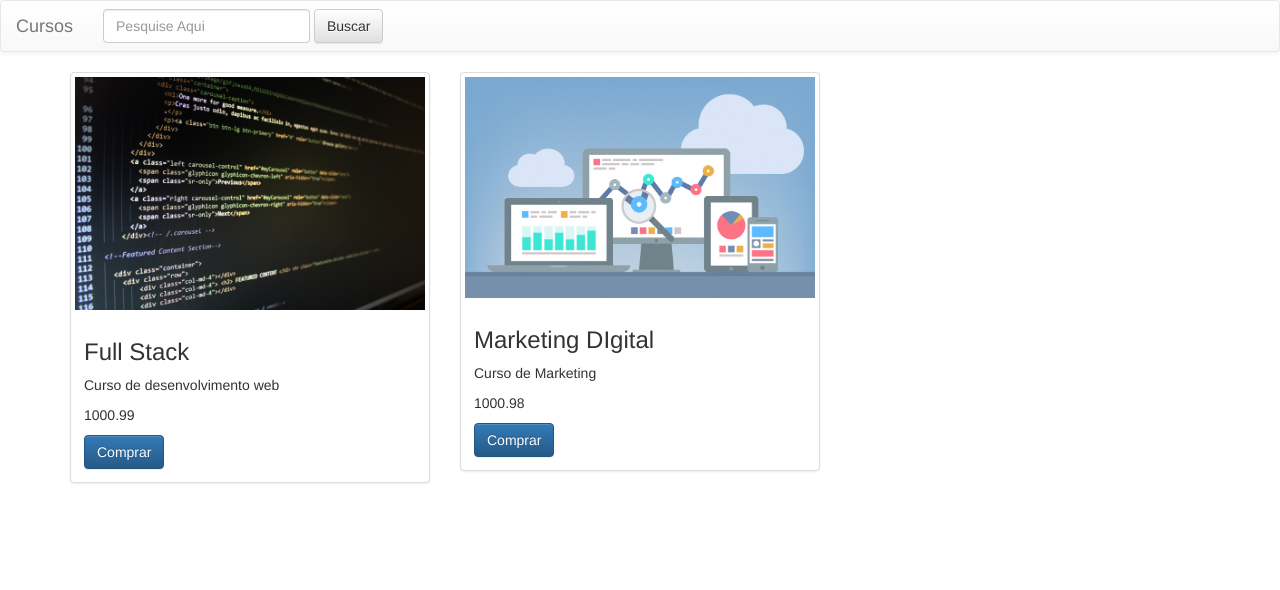
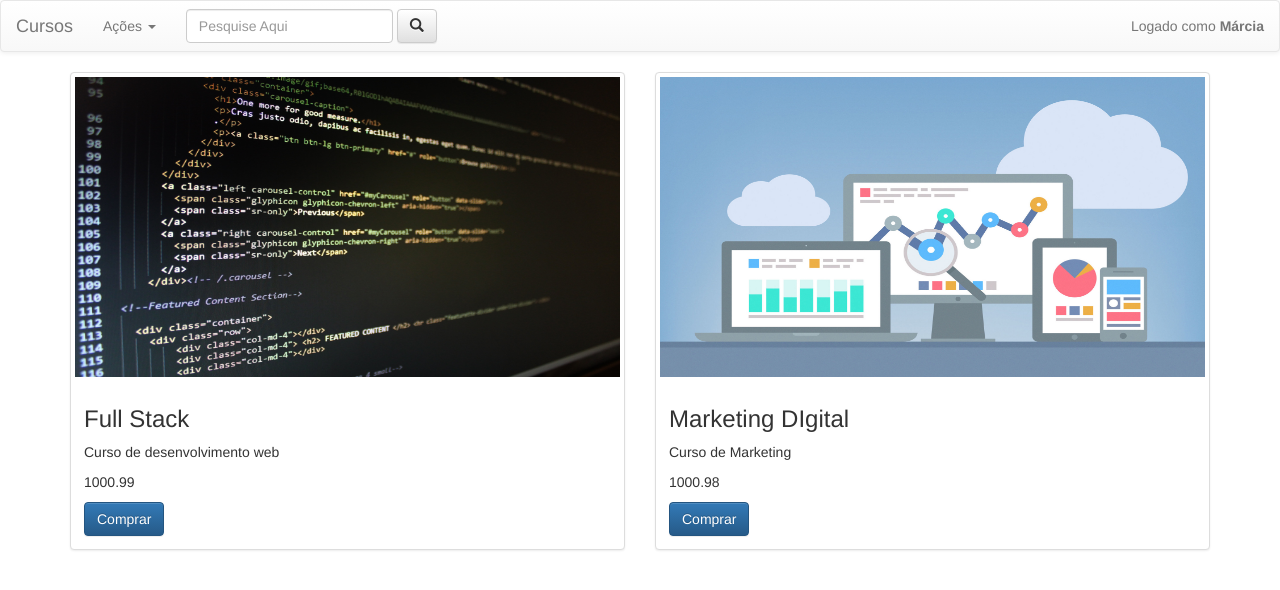
Before and after one commit to MarciaTzannis/Projeto-Cursos, a PHP site: page / in a window 1280 px wide. Shown: the top 590 px of the page. Run offline with PHP 8.4, Linux system fonts and the light colour scheme.

Commit message:
Adicionado funcionalidade de admin no menu

```diff
--- a/assets/css/style.css
+++ b/assets/css/style.css
@@ -0,0 +1,5 @@
+.thumbnail a>img,
+.thumbnail>img {
+    height: 300px;
+    width: 600px;
+}
--- a/index.php
+++ b/index.php
@@ -8,6 +8,13 @@
     $descricaoCurso2 = "Curso de Marketing";
     $valorCurso2 = 1000.98;
     $imagemCurso2 = "marketing.jpg";
+
+    $usuario = [
+        "Nome" => "Márcia",
+        "Email" => "marciatzannis@gmail.com",
+        "Senha" => "123456",
+        "NivelAcesso" => mt_rand(0, 1)
+    ];
 ?>
 
 <!DOCTYPE html>
@@ -19,7 +26,7 @@
     <title>Document</title>
     <link rel="stylesheet" href="https://maxcdn.bootstrapcdn.com/bootstrap/3.3.7/css/bootstrap.min.css" integrity="sha384-BVYiiSIFeK1dGmJRAkycuHAHRg32OmUcww7on3RYdg4Va+PmSTsz/K68vbdEjh4u" crossorigin="anonymous">
     <link rel="stylesheet" href="https://maxcdn.bootstrapcdn.com/bootstrap/3.3.7/css/bootstrap-theme.min.css" integrity="sha384-rHyoN1iRsVXV4nD0JutlnGaslCJuC7uwjduW9SVrLvRYooPp2bWYgmgJQIXwl/Sp" crossorigin="anonymous">
-     <script src="https://maxcdn.bootstrapcdn.com/bootstrap/3.3.7/js/bootstrap.min.js" integrity="sha384-Tc5IQib027qvyjSMfHjOMaLkfuWVxZxUPnCJA7l2mCWNIpG9mGCD8wGNIcPD7Txa" crossorigin="anonymous"></script>
+    <link rel="stylesheet" href="assets/css/style.css">
 </head>
 <body>
     <nav class="navbar navbar-default">
@@ -29,18 +36,39 @@
            <span>Cursos</span>
         </a>
         </div>
-        <form class="navbar-form navbar-left" role="search">
-        <div class="form-group">
-            <input type="text" class="form-control" placeholder="Pesquise Aqui">
+
+        <div class="collapse navbar-collapse" id="bs-example-navbar-collapse-1">
+            <?php if ($usuario["NivelAcesso"] == 1) : ?>
+                    <ul class="nav navbar-nav">
+                        <li class="dropdown">
+                        <a href="#" class="dropdown-toggle" data-toggle="dropdown" role="button" aria-haspopup="true" aria-expanded="false">Ações <span class="caret"></span></a>
+                        <ul class="dropdown-menu">
+                            <li><a href="#">Adicionar Produto</a></li>
+                            <li><a href="#">Editar Produto</a></li>
+                        </ul>
+                        </li>
+                    </ul>
+            <?php endif; ?>
+
+            <form class="navbar-form navbar-left" role="search">
+            <div class="form-group">
+                <input type="text" class="form-control" placeholder="Pesquise Aqui">
+            </div>
+            <button type="submit" class="btn btn-default"><span class="glyphicon glyphicon-search" aria-hidden="true"></span></button>
+            </form>
+            <p class="navbar-text navbar-right">
+                Logado como
+                <strong>
+                    <a href="#" class="navbar-link"><?php echo $usuario["Nome"]; ?></a>
+                </strong>
+            </p>
         </div>
-        <button type="submit" class="btn btn-default">Buscar</button>
-        </form>
     </div>
     </nav>
 
     <div class="container">
         <div class="row">
-            <div class="col-sm-6 col-md-4">
+            <div class="col-sm-6 col-md-6">
                 <div class="thumbnail">
                 <img src="<?php echo "assets/img/$imagemCurso1"; ?>" alt="<?php echo "Foto curso $nomeCurso1"; ?>">
                 <div class="caption">
@@ -51,7 +79,7 @@
                 </div>
                 </div>
             </div>
-            <div class="col-sm-6 col-md-4">
+            <div class="col-sm-6 col-md-6">
                 <div class="thumbnail">
                 <img src="<?php echo "assets/img/$imagemCurso2"; ?>" alt="<?php echo "Foto curso $nomeCurso2"; ?>">
                 <div class="caption">
@@ -65,5 +93,8 @@
         </div>
     </div>
 
+    <script src="https://cdnjs.cloudflare.com/ajax/libs/jquery/3.3.1/jquery.min.js"></script>
+    <script src="https://maxcdn.bootstrapcdn.com/bootstrap/3.3.7/js/bootstrap.min.js" integrity="sha384-Tc5IQib027qvyjSMfHjOMaLkfuWVxZxUPnCJA7l2mCWNIpG9mGCD8wGNIcPD7Txa" crossorigin="anonymous"></script>
+
 </body>
 </html>
```
Also changed, not shown: 2 other files.
